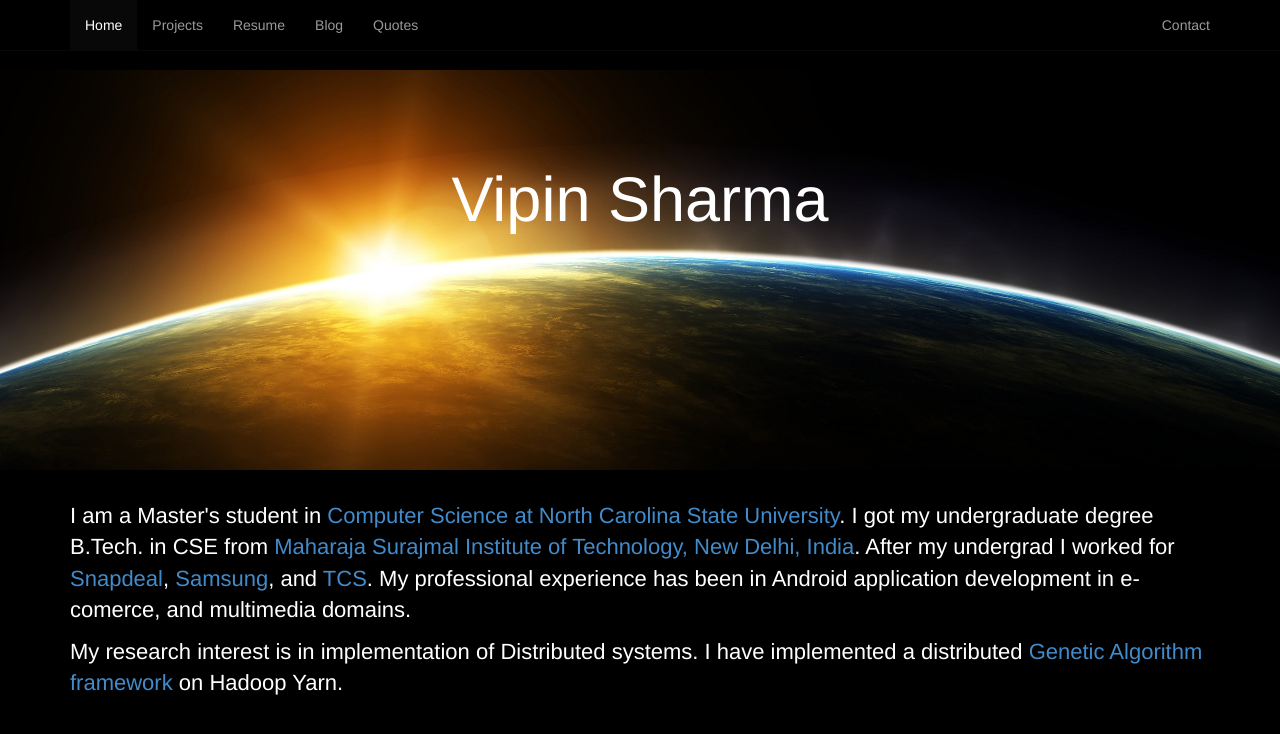
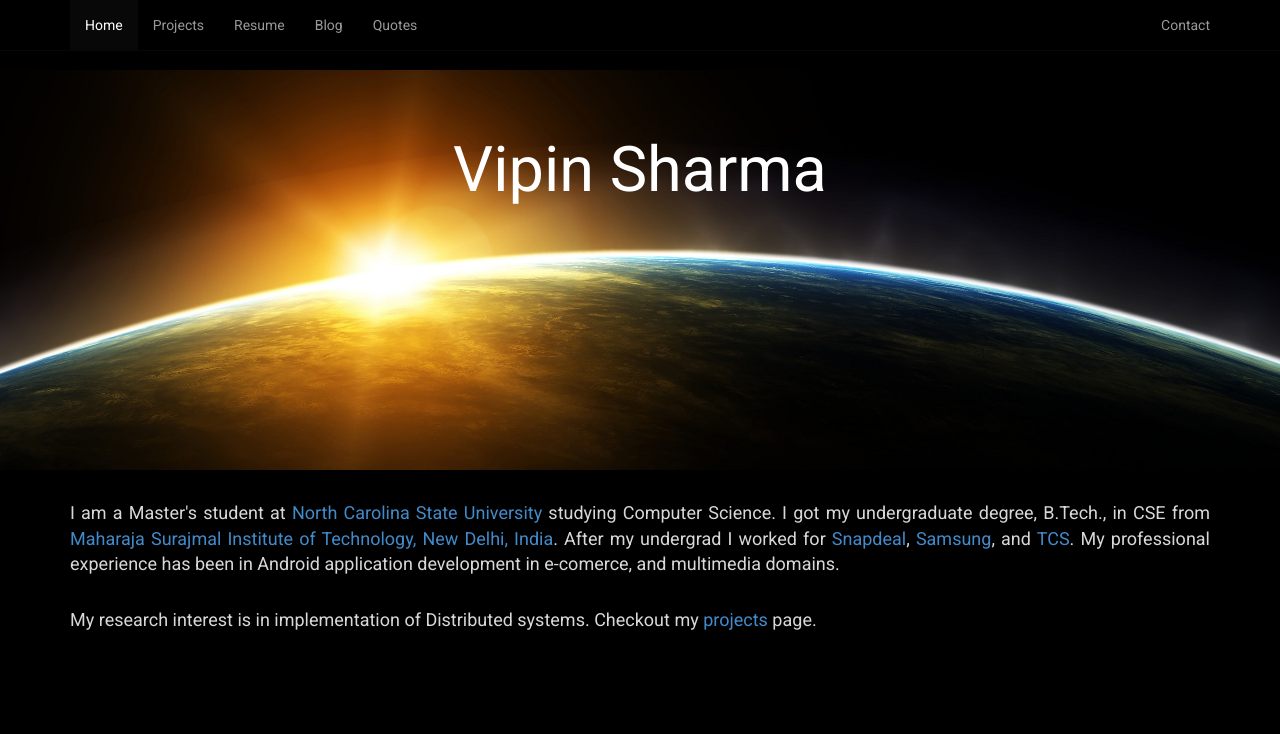
Before and after one commit to shvipin/muzzycoder.github.io, a plain HTML site: page index.html in a window 1280 px wide. Drawn offline with nearby package versions, Linux system fonts and the light colour scheme.

Commit message:
Added projects, changed fonts, and color changes.

```diff
--- a/css/local.css
+++ b/css/local.css
@@ -1,5 +1,6 @@
-* {
+*, h1, h3, p{
     color: white;
+    font-family: 'Roboto', sans-serif;
 }
 
 body {
@@ -7,11 +8,17 @@ body {
     padding-top: 70px;
 }
 
+p{
+    font-size: 18px;
+    color: #D8D8D8;
+    text-align: justify;
+}
+
 .navbar-fixed-top {
     background-color: rgb(0,0,0);
 }
 
-.index_main .jumbotron {
+#index_page .jumbotron {
     background-image: url("../img/jumbo.jpg");
     background-size: cover;
     height: 400px;
@@ -19,20 +26,19 @@ body {
     background-size: cover;
 }
 
-.jumbotron h1 {
-    text-align: center;
-    margin-top: 50px;
-}
-
-p{
-    font-size: 22px;
-}
 
 #contact_page h1 {
     text-align: center;
+    color: #00CC00;
 }
+
 #contact_page img {
     display:block;
     margin-left:auto;
     margin-right:auto;
 }
+
+#projects_page h3 {
+    color: #00CC00;
+
+}
--- a/index.html
+++ b/index.html
@@ -13,7 +13,7 @@
     <link href="css/bootstrap.css" rel="stylesheet">
     <!-- local -->
     <link href="css/local.css" rel="stylesheet">
-
+    <link href='https://fonts.googleapis.com/css?family=Roboto' rel='stylesheet' type='text/css'>
   </head>
 
   <body>
@@ -49,21 +49,21 @@
 
 
     <!-- Main component for a primary marketing message or call to action -->
-    <div class="index_main">
+    <div id="index_page">
     <div class="jumbotron">
-        <div class="container jumbotron_text">
-                <h1>Vipin Sharma</h1>
+        <div class="container">
+                <h1 class="text-center">Vipin Sharma</h1>
         </div>
     </div>
 
     <div class="main_content">
         <div class="container">
             <p>
-                I am a Master's student in <a href="http://www.csc.ncsu.edu/" target="_blank">Computer Science at North Carolina State University</a>. I got my undergraduate degree B.Tech. in CSE from <a href="http://www.msit.in/" target="_blank">Maharaja Surajmal Institute of Technology, New Delhi, India</a>. After my undergrad I worked for <a href="http://www.snapdeal.com" target="_blank">Snapdeal</a>, <a href="http://www.samsung.com/in/sri-b/index.html" target="_blank">Samsung</a>, and <a href="http://www.tcs.com/" target="_blank">TCS</a>.  My professional experience has been in Android application development in e-comerce, and multimedia domains.
+            I am a Master's student at <a href="http://www.csc.ncsu.edu/" target="_blank">North Carolina State University</a> studying Computer Science. I got my undergraduate degree, B.Tech., in CSE from <a href="http://www.msit.in/" target="_blank">Maharaja Surajmal Institute of Technology, New Delhi, India</a>. After my undergrad I worked for <a href="http://www.snapdeal.com" target="_blank">Snapdeal</a>, <a href="http://www.samsung.com/in/sri-b/index.html" target="_blank">Samsung</a>, and <a href="http://www.tcs.com/" target="_blank">TCS</a>.  My professional experience has been in Android application development in e-comerce, and multimedia domains.
             </p>
-
+            <br>
             <p>
-            My research interest is in implementation of Distributed systems. I have implemented a distributed <a href="https://github.com/muzzycoder/ga_hadoop_yarn">Genetic Algorithm framework</a> on Hadoop Yarn.
+            My research interest is in implementation of Distributed systems. Checkout my <a href="http://vipinsharma.me/projects.html">projects</a> page.
         </div>
     </div>
 
```
Also changed, not shown: blog.html (+1 -0 lines), contact.html (+2 -1 lines), projects.html (+24 -0 lines), quotes.html (+1 -0 lines), resume.html (+1 -0 lines).
